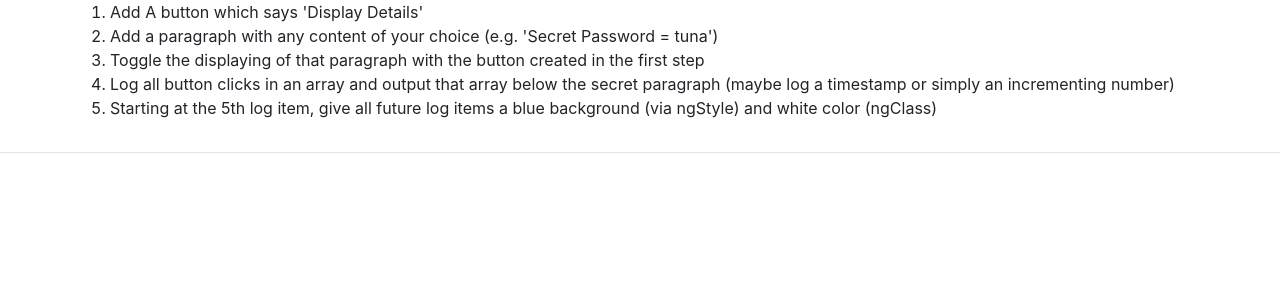
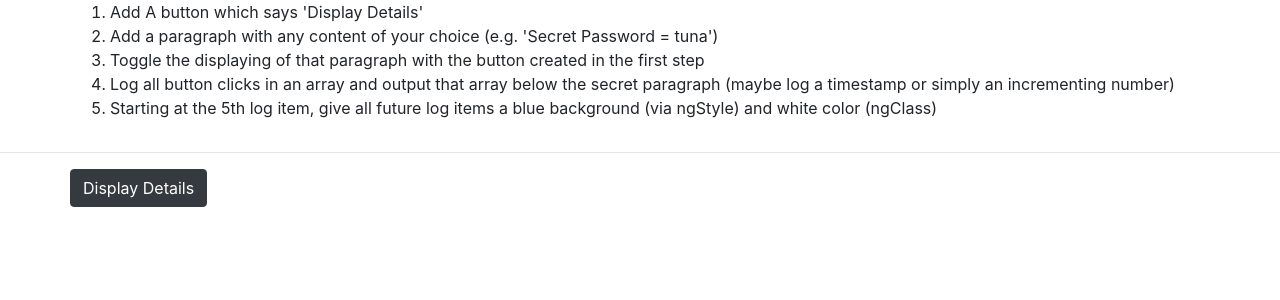
Before and after one commit to CalebChristensen/Section-2-Assignment-3, an Angular app: page / in a window 1280 px wide. Shown: the top 300 px of the page. Built offline with nearby package versions, Linux system fonts and the light colour scheme.

Commit message:
Step 1 complete

```diff
--- a/src/app/app.component.html
+++ b/src/app/app.component.html
@@ -5,10 +5,19 @@
         <li>Add A button which says 'Display Details'</li>
         <li>Add a paragraph with any content of your choice (e.g. 'Secret Password = tuna')</li>
         <li>Toggle the displaying of that paragraph with the button created in the first step</li>
-          <li>Log all button clicks in an array and output that array below the secret paragraph (maybe log a timestamp or simply an incrementing number)</li>
-          <li>Starting at the 5th log item, give all future log items a blue background (via ngStyle) and white color (ngClass)</li>
+        <li>Log all button clicks in an array and output that array below the secret paragraph (maybe log a timestamp
+          or simply an incrementing number)</li>
+        <li>Starting at the 5th log item, give all future log items a blue background (via ngStyle) and white color
+          (ngClass)</li>
       </ol>
     </div>
   </div>
 </div>
 <hr>
+<div class="container">
+  <div class="row">
+    <div class="col-xs-12">
+      <button class="btn btn-dark">Display Details</button>
+    </div>
+  </div>
+</div>
```
Lines whose indentation alone changed are shown as unchanged.
